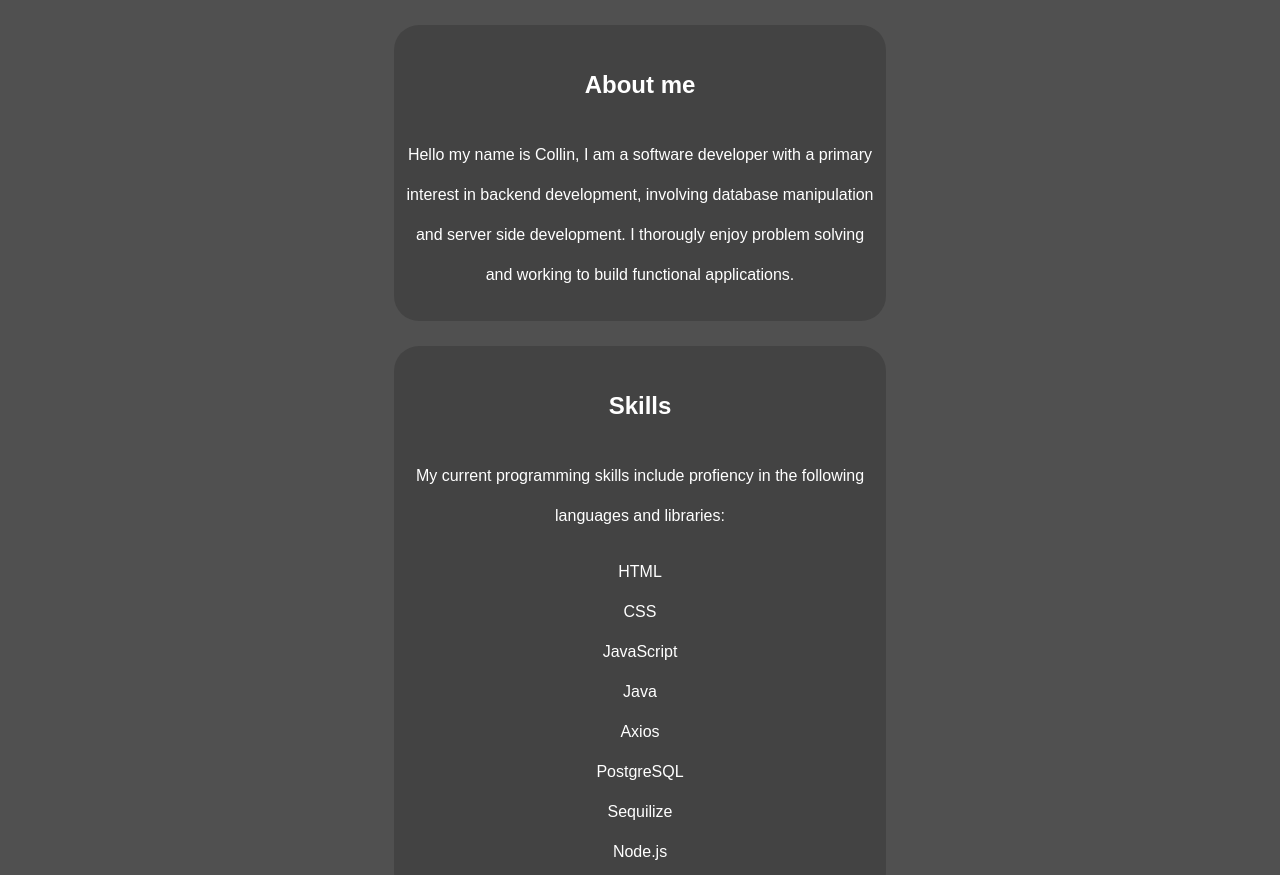
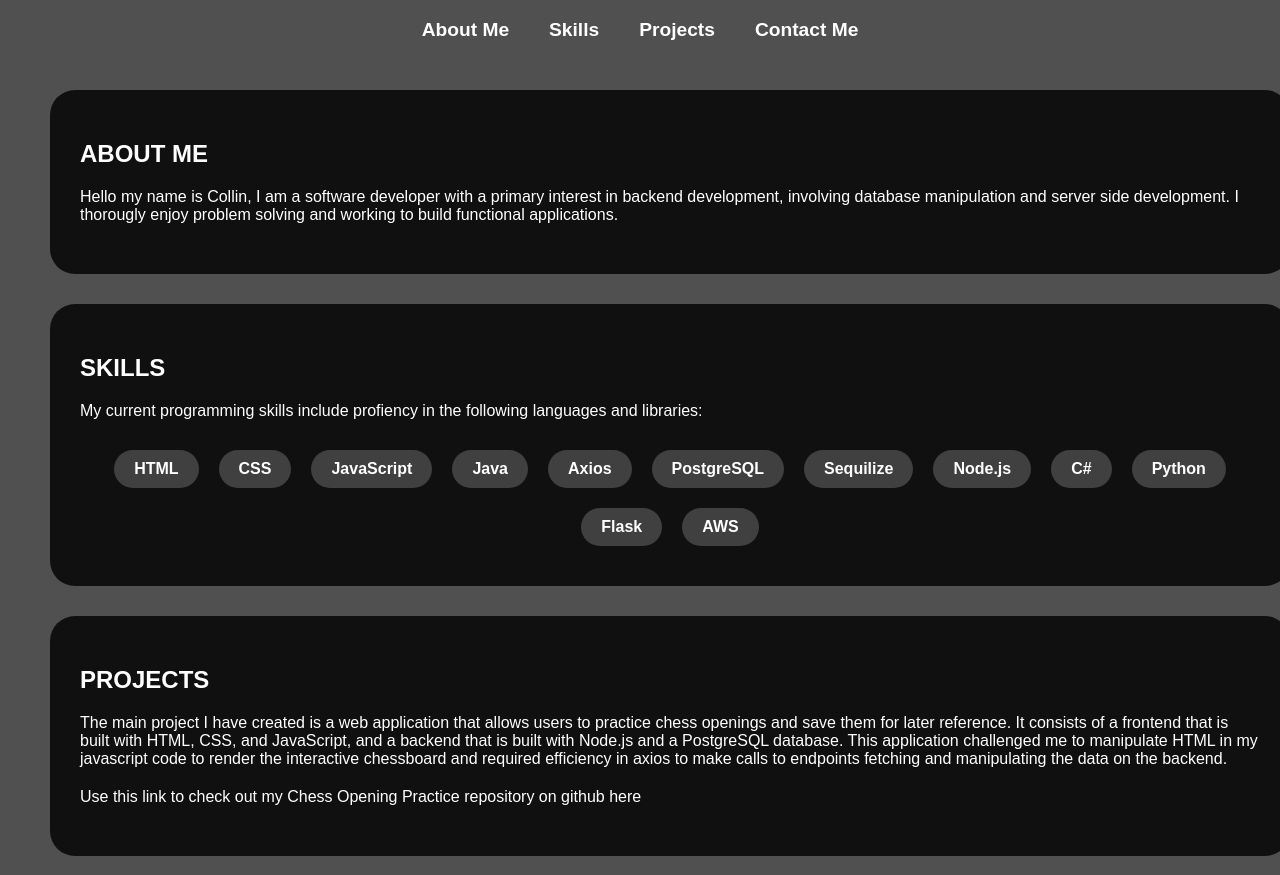
Before and after one commit to collinpotts/collinpotts.github.io, a plain HTML site: page index.html in a window 1280 px wide. Shown: the top 875 px of the page. Drawn offline with Linux system fonts and the light colour scheme.

Commit message:
changes for styling

```diff
--- a/index.html
+++ b/index.html
@@ -3,18 +3,27 @@
     <head>
         <link rel="stylesheet" type="text/css" href="styles.css">
     </head>
-
+<body>
+    <header>
+        <nav>
+            <ul>
+            <li><a href="#about-me">About Me</a></li>
+            <li><a href="#skills">Skills</a></li>
+            <li><a href="#projects">Projects</a></li>
+            <li><a href="#contact-me">Contact Me</a></li>
+            </ul>
+        </nav>
+    </header>
     <div class="main-content">
         <main>
-            <div class="light-black-box">
+            <div class="light-black-box" id="about-me">
                 <h2>About me</h2>
                 <p>Hello my name is Collin, I am a software developer with a primary interest in backend development, involving database manipulation and server side development.
                     I thorougly enjoy problem solving and working to build functional applications.
                 </p>
 
-
             </div>
-            <div class="light-black-box">
+            <div class="light-black-box" id="skills">
                 <h2>Skills</h2>
                 <p>My current programming skills include profiency in the following languages and libraries:</p>
                 <ul id = "skills-list">
@@ -26,11 +35,15 @@
                     <li>PostgreSQL</li>
                     <li>Sequilize</li>
                     <li>Node.js</li>
+                    <li>C#</li>
+                    <li>Python</li>
+                    <li>Flask</li>
+                    <li>AWS</li>
 
                 </ul>
 
             </div>
-            <div class="light-black-box">
+            <div class="light-black-box" id="projects" >
                 <h2>Projects</h2>
                 <p>The main project I have created is a web application that allows users to practice chess openings and save them for later reference.
                     It consists of a frontend that is built with HTML, CSS, and JavaScript, and a backend that is built with Node.js and a PostgreSQL database.
@@ -42,12 +55,12 @@
                 </p>
 
             </div>
-            <div class="light-black-box">
+            <div class="light-black-box" id="contact-me">
                 <h2>Contact Me</h2>
                 <p>Contact me via email at collinmpotts@gmail.com</p>
             </div>
         </main>
 
     </div>
-  </body>
+    </body>
 </html>
--- a/styles.css
+++ b/styles.css
@@ -1,25 +1,93 @@
 body {
     margin: 0;
     padding: 0;
-    font-family: Arial,Serif;
+    font-family: Arial, Serif;
     text-align: center;
-    margin-left: 50px;
-    margin-right: 50px;
     color: white;
     background-color: rgb(80, 80, 80);
-}
+    }
 
-.light-black-box{
-    background-color: rgba(64, 64, 64, 0.8);
+    .main-content {
+    max-width: 1200px;
+    margin: 0 auto;
+    padding: 0 50px;
+    text-align: left;
+    }
+
+    .light-black-box {
+    background-color: rgba(0, 0, 0, 0.8);
     border-radius: 25px;
-    width: 40%;
-    padding: 10px;
-    margin: auto;
-    margin-top: 25px;
-    line-height: 2.5;
-}
+    width: 100%;
+    padding: 30px;
+    margin: 30px 0;
+    }
 
-#skills-list {
+    #skills-list {
     list-style-type: none;
-    margin-right: 40px;
-}
+    margin: 0;
+    padding: 0;
+    display: flex;
+    flex-wrap: wrap;
+    justify-content: center;
+    }
+
+    #skills-list li {
+    background-color: rgba(255, 255, 255, 0.2);
+    padding: 10px 20px;
+    border-radius: 20px;
+    margin: 10px;
+    font-weight: 600;
+    }
+
+    a {
+    color: white;
+    text-decoration: none;
+    }
+
+    a:hover {
+    text-decoration: underline;
+    }
+
+    h2 {
+    margin-bottom: 20px;
+    text-transform: uppercase;
+    font-weight: 600;
+    }
+
+    p {
+    margin-bottom: 20px;
+    }
+
+    header {
+        background-color: rgb(80, 80, 80);
+        height: 60px;
+        display: flex;
+        align-items: center;
+        justify-content: center;
+    }
+
+    nav {
+    display: flex;
+      }
+
+    nav ul {
+        display: flex;
+        list-style-type: none;
+        margin: 0;
+        padding: 0;
+    }
+
+    nav ul li {
+        margin: 0 20px;
+    }
+
+    nav a {
+        color: white;
+        text-decoration: none;
+        font-weight: 600;
+        font-size: 1.2em;
+    }
+
+    nav a:hover {
+        text-decoration: underline;
+    }
```
